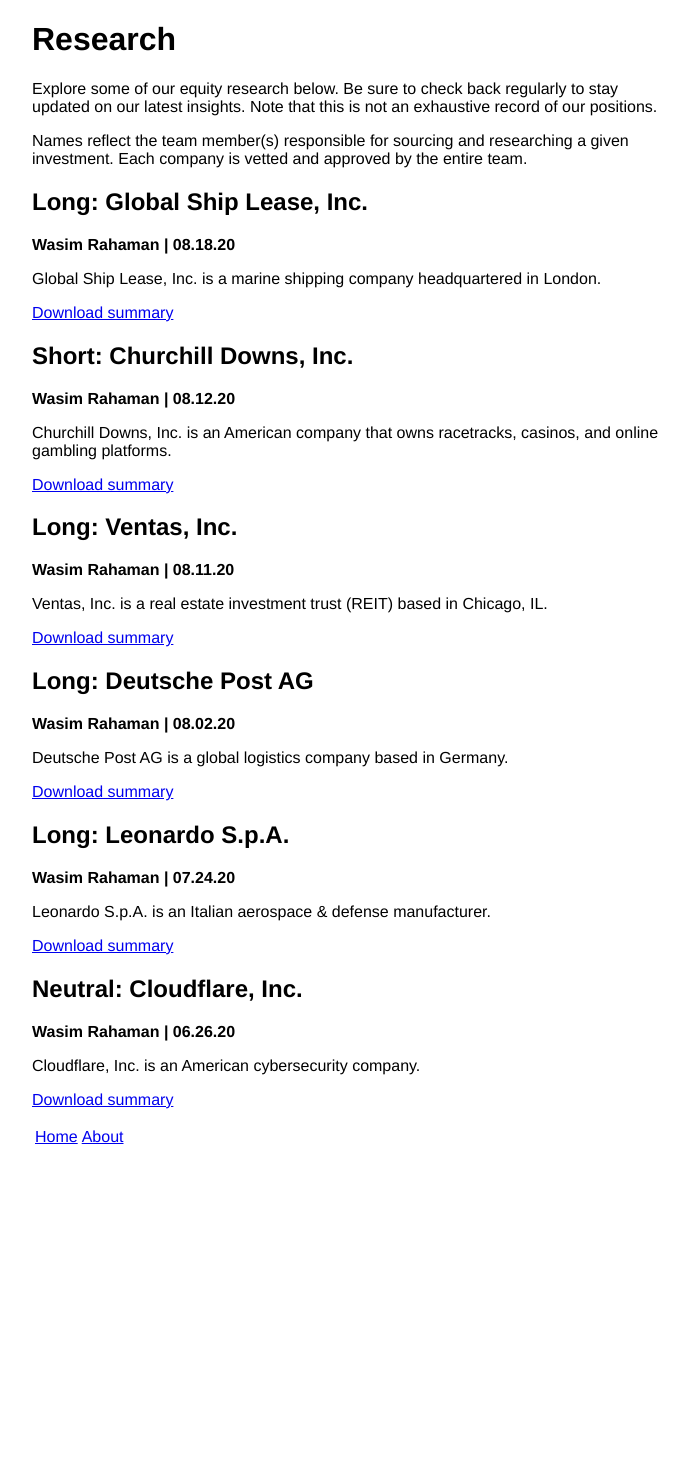
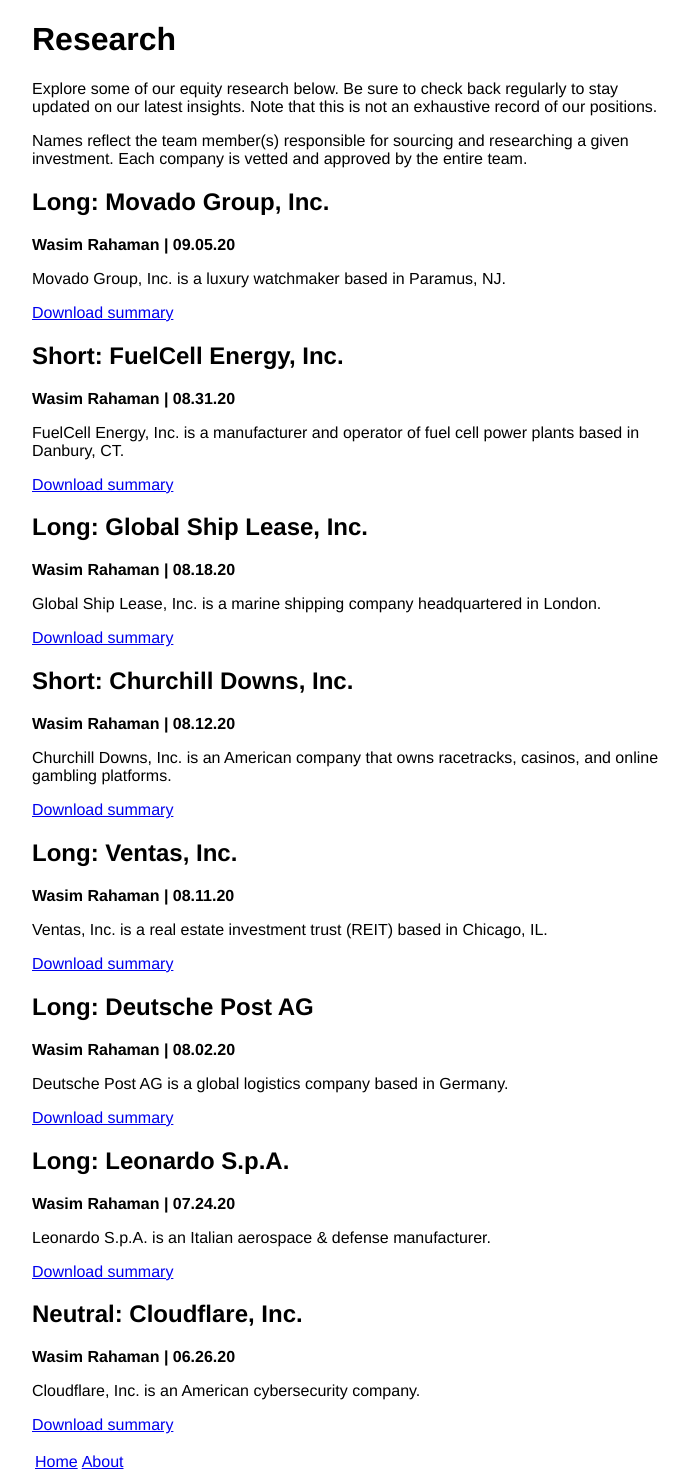
Before and after one commit to lrr-capital/lrr-capital, a Jekyll site: the page built from research.md, in a window 1280 px wide. Shown: the whole page, without its empty margins (288-977 px from the left). Built offline with Jekyll 4.4.1, drawn with Linux system fonts in a browser that asks for light colours; before the commit the page ends 1149 px from its top, so only the background shows below that.

Commit message:
Update research.md

```diff
--- a/research.md
+++ b/research.md
@@ -7,6 +7,23 @@
 Explore some of our equity research below. Be sure to check back regularly to stay updated on our latest insights. Note that this is not an exhaustive record of our positions.
 
 Names reflect the team member(s) responsible for sourcing and researching a given investment. Each company is vetted and approved by the entire team.
+
+## Long: Movado Group, Inc.
+
+<b> Wasim Rahaman | 09.05.20 </b>
+
+Movado Group, Inc. is a luxury watchmaker based in Paramus, NJ.
+
+[Download summary](/files/LRR_WIR_LONG_MovadoGroup_Inc.pdf)
+
+
+## Short: FuelCell Energy, Inc.
+
+<b> Wasim Rahaman | 08.31.20 </b>
+
+FuelCell Energy, Inc. is a manufacturer and operator of fuel cell power plants based in Danbury, CT.
+
+[Download summary](/files/LRR_WIR_Short_FuelCellEnergy_Inc.pdf)
 
 
 ## Long: Global Ship Lease, Inc.
```
